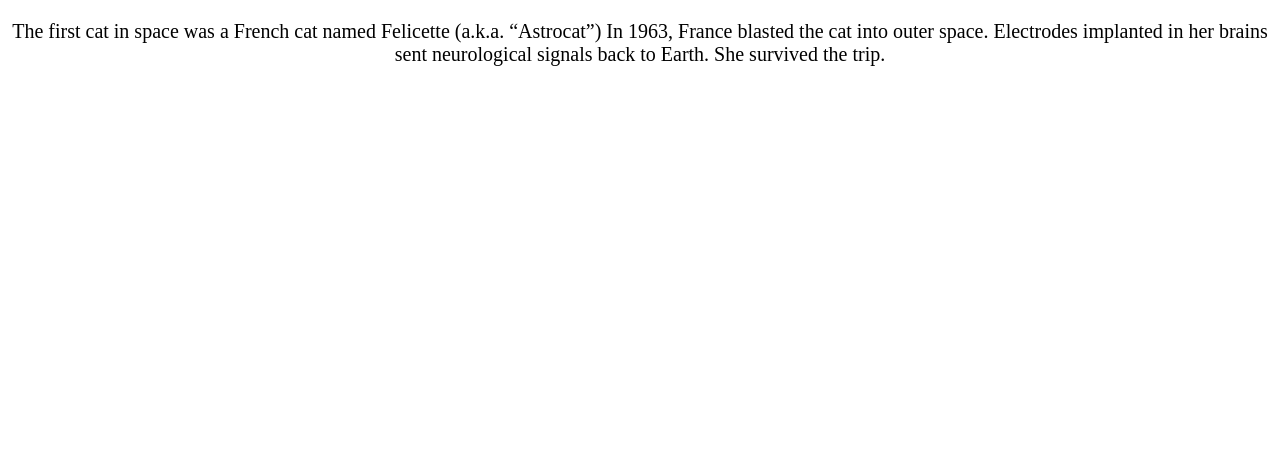
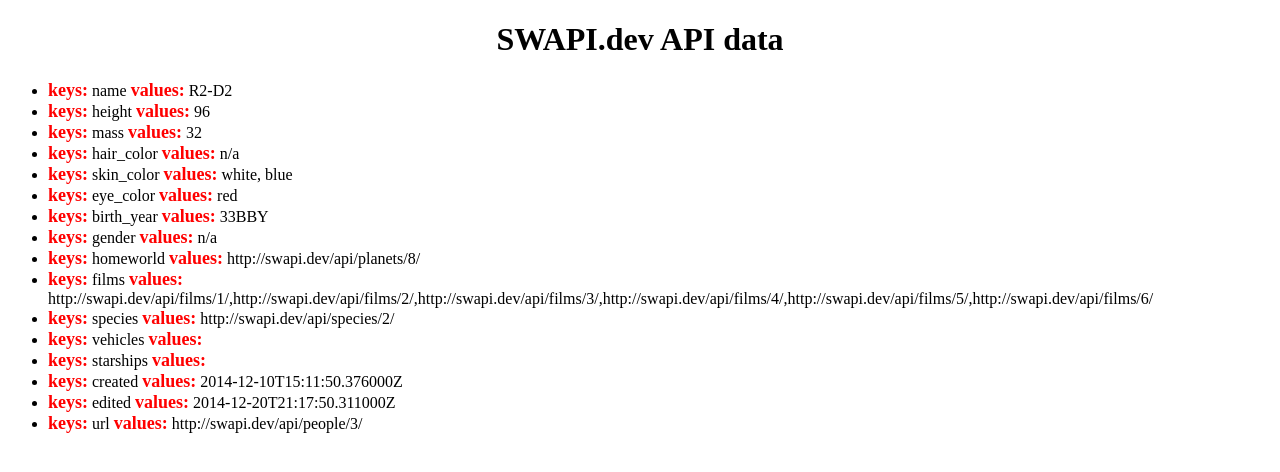
Before and after one commit to slewis80/fsw-115, a plain HTML site: page week2/finding_and_testing_apis/api.html in a window 1280 px wide. Drawn offline with Linux system fonts and the light colour scheme.

Commit message:
api data resubmission

```diff
--- /dev/null
+++ b/week2/finding_and_testing_apis/api.css
@@ -0,0 +1,9 @@
+span {
+    color: red;
+    font-weight: bold;
+    font-size: 18px;
+}
+
+h1 {
+    text-align: center;
+}
--- a/week2/finding_and_testing_apis/api.html
+++ b/week2/finding_and_testing_apis/api.html
@@ -4,10 +4,11 @@
     <meta charset="UTF-8">
     <meta name="viewport" content="width=device-width, initial-scale=1.0">
     <title>Document</title>
+    <link rel="stylesheet" href="api.css"/>
 </head>
 <body>
-    <div id="apiData">
-    </div>
+    <h1>SWAPI.dev API data</h1>
+    <div id="dataSet"></div>
     <script src="api.js"></script>
 </body>
 </html>
--- a/week2/finding_and_testing_apis/api.js
+++ b/week2/finding_and_testing_apis/api.js
@@ -1,13 +1,36 @@
-let catFacts = {
-            "fact": "The first cat in space was a French cat named Felicette (a.k.a. “Astrocat”) In 1963, France blasted the cat into outer space. Electrodes implanted in her brains sent neurological signals back to Earth. She survived the trip.",
-            "length": 224
-        };
+let swapiData = {
+    "name": "R2-D2",
+    "height": "96",
+    "mass": "32",
+    "hair_color": "n/a",
+    "skin_color": "white, blue",
+    "eye_color": "red",
+    "birth_year": "33BBY",
+    "gender": "n/a",
+    "homeworld": "http://swapi.dev/api/planets/8/",
+    "films": [
+        "http://swapi.dev/api/films/1/",
+        "http://swapi.dev/api/films/2/",
+        "http://swapi.dev/api/films/3/",
+        "http://swapi.dev/api/films/4/",
+        "http://swapi.dev/api/films/5/",
+        "http://swapi.dev/api/films/6/"
+    ],
+    "species": [
+        "http://swapi.dev/api/species/2/"
+    ],
+    "vehicles": [],
+    "starships": [],
+    "created": "2014-12-10T15:11:50.376000Z",
+    "edited": "2014-12-20T21:17:50.311000Z",
+    "url": "http://swapi.dev/api/people/3/"
+};
 
-const value = Object.values(catFacts);
-const entries = Object.entries(catFacts);
+const values = Object.values(swapiData);
+const entries = Object.entries(swapiData);
 
-let fact = document.createElement("p");
-fact.innerHTML = catFacts.fact;
-fact.style.fontSize = "20px";
-fact.style.textAlign = "center";
-document.getElementById("apiData").appendChild(fact);
+const dataSet = document.getElementById('dataSet');
+
+dataSet.innerHTML = '<ul>' + entries.map(function (item) {
+    return `<li><span>keys:</span> ${item[0]} <span>values:</span> ${item[1]} </li>`;
+}).join('') + '</ul>'
```
Also changed, not shown: week2/finding_and_testing_apis/apiScreenshot2.jpg (added).
